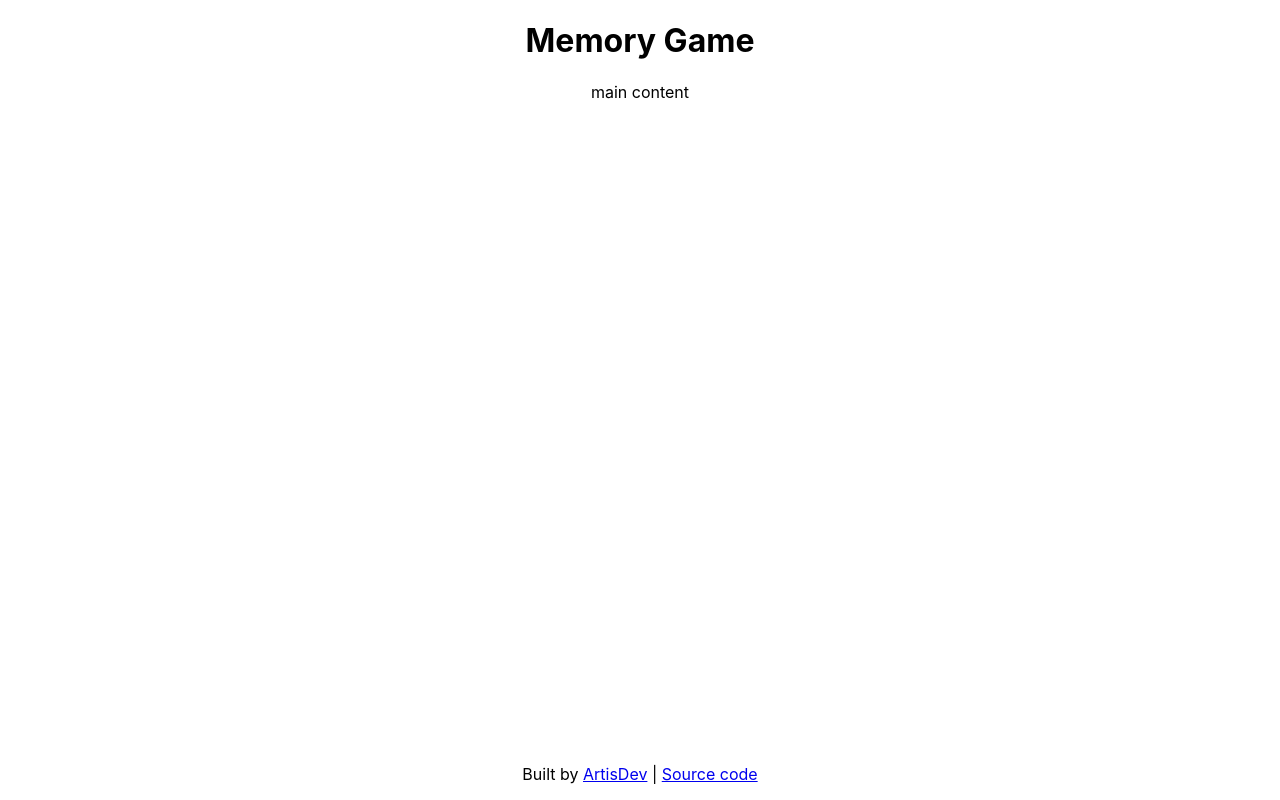
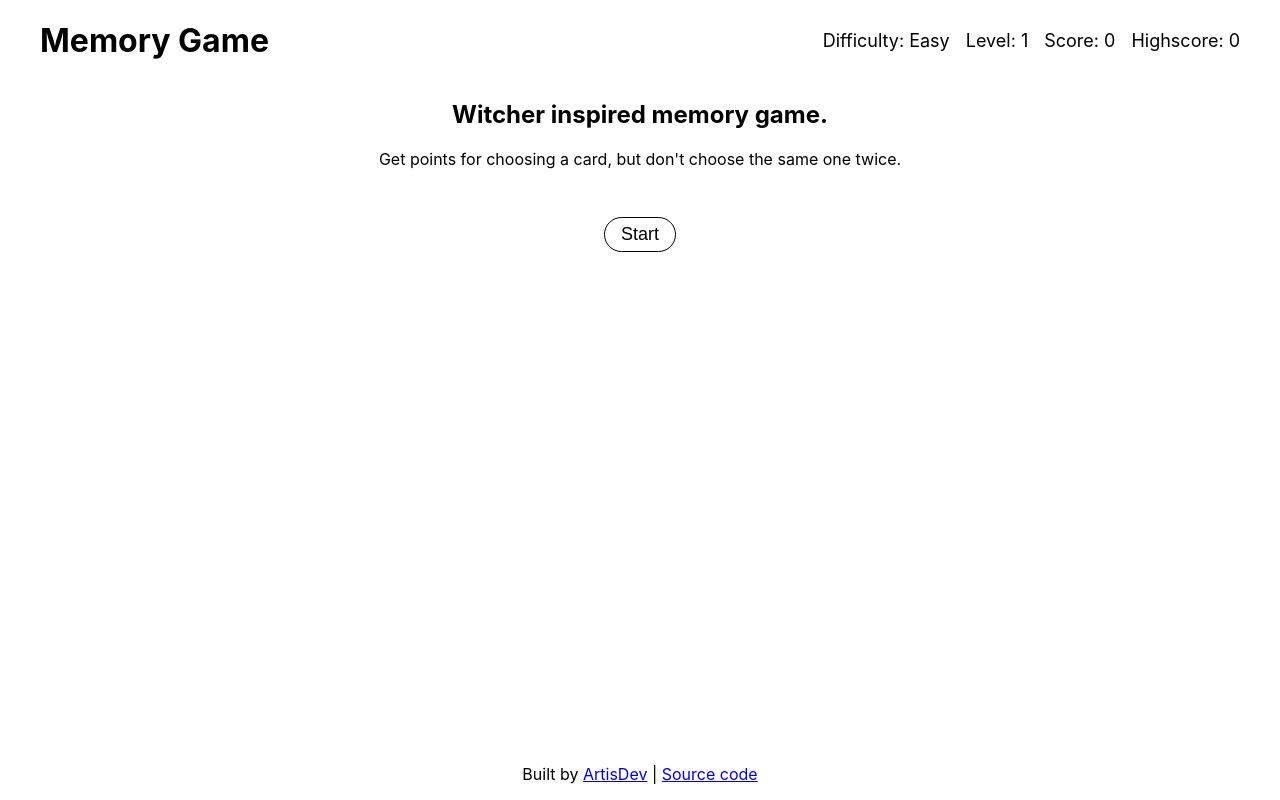
Before and after one commit to Artis-Dev/memory-game, a React (Create React App) app: page / in a window 1280 px wide. Built offline with nearby package versions, Linux system fonts and the light colour scheme.

Commit message:
Add some basic components, update style

```diff
--- /dev/null
+++ b/src/components/Button.js
@@ -0,0 +1,11 @@
+import '../styles/Button.css';
+
+function Button() {
+  return (
+    <button type="button" className="Button">
+      Start
+    </button>
+  );
+}
+
+export default Button;
--- /dev/null
+++ b/src/components/Description.js
@@ -0,0 +1,15 @@
+import '../styles/Description.css';
+
+function Description() {
+  return (
+    <div className="Description">
+      <h2>Witcher inspired memory game.</h2>
+      <p>
+        Get points for choosing a card, but don&apos;t choose the same one
+        twice.
+      </p>
+    </div>
+  );
+}
+
+export default Description;
--- a/src/components/Header.js
+++ b/src/components/Header.js
@@ -1,9 +1,12 @@
 import '../styles/Header.css';
+
+import Stats from './Stats';
 
 function Header() {
   return (
     <header className="Header">
       <h1>Memory Game</h1>
+      <Stats />
     </header>
   );
 }
--- a/src/components/Main.js
+++ b/src/components/Main.js
@@ -1,7 +1,15 @@
 import '../styles/Main.css';
 
+import Description from './Description';
+import Button from './Button';
+
 function Main() {
-  return <main className="Main">main content</main>;
+  return (
+    <main className="Main">
+      <Description />
+      <Button />
+    </main>
+  );
 }
 
 export default Main;
--- /dev/null
+++ b/src/components/Stats.js
@@ -0,0 +1,14 @@
+import '../styles/Stats.css';
+
+function Stats() {
+  return (
+    <div className="Stats">
+      <span>Difficulty: Easy</span>
+      <span>Level: 1</span>
+      <span>Score: 0</span>
+      <span>Highscore: 0</span>
+    </div>
+  );
+}
+
+export default Stats;
--- a/src/styles/App.css
+++ b/src/styles/App.css
@@ -3,4 +3,5 @@
   flex-direction: column;
   align-items: center;
   height: 100vh;
+  padding: 0 40px;
 }
--- /dev/null
+++ b/src/styles/Button.css
@@ -0,0 +1,11 @@
+.Button {
+  background-color: #fff;
+  padding: 6px 16px;
+  border-radius: 18px;
+  border: 1px solid;
+  font-size: 18px;
+  cursor: pointer;
+}
+
+.Button:hover {
+}
--- /dev/null
+++ b/src/styles/Description.css
@@ -0,0 +1,3 @@
+.Description {
+  margin-bottom: 48px;
+}
--- a/src/styles/Footer.css
+++ b/src/styles/Footer.css
@@ -1,3 +1,3 @@
 .Footer {
-  display: flex;
+  /* display: flex; */
 }
--- a/src/styles/Header.css
+++ b/src/styles/Header.css
@@ -1,2 +1,17 @@
 .Header {
+  display: flex;
+  flex-direction: row;
+  justify-content: space-between;
+  align-items: center;
+  width: 100%;
+  height: 80px;
+  padding: 0 40px;
 }
+
+.stats {
+  font-size: 18px;
+}
+
+.stats > span:not(:last-child) {
+  margin-right: 10px;
+}
--- a/src/styles/Main.css
+++ b/src/styles/Main.css
@@ -1,5 +1,4 @@
 .Main {
-  display: flex;
   flex-grow: 1;
-  flex-direction: column;
+  text-align: center;
 }
--- /dev/null
+++ b/src/styles/Stats.css
@@ -0,0 +1,7 @@
+.Stats {
+  font-size: 18px;
+}
+
+.Stats > span:not(:last-child) {
+  margin-right: 16px;
+}
```
